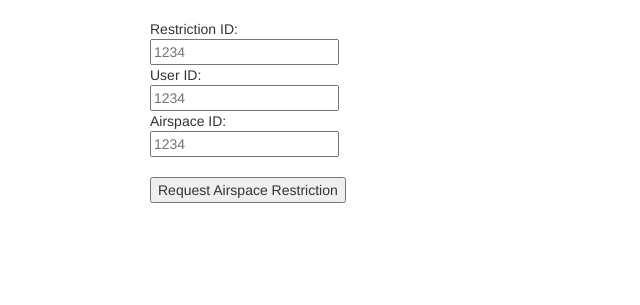
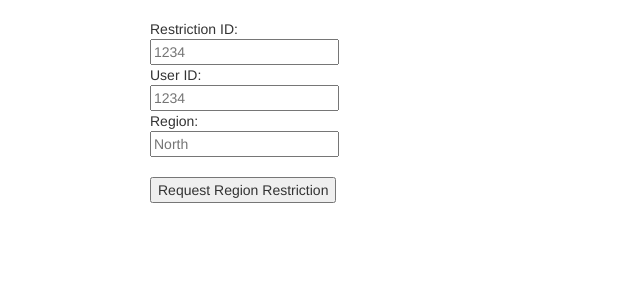
Before and after one commit to sgacevedo/asdi-feed-analyzer, a PHP site: page /addRestriction.php in a window 1280 px wide. Shown: the part 360-665 px from the top of the page, without its empty margins (0-640 px from the left). Run offline with PHP 8.4, Linux system fonts and the light colour scheme; some libraries are stand-ins or nearby versions.

Commit message:
changed to region restiction

```diff
--- a/addRestriction.php
+++ b/addRestriction.php
@@ -17,9 +17,8 @@
 	  		// database connection error
 	  		return;
 	  	}
-//	  	$request = new Request ( 'INSERT INTO', $Air );
-// 		Having command constructor trouble
-//	  	$request->transformCommand();
+
+	  	if(isset($_POST['AirRestriction'])){
 
 	  	  //insert into Airline Restrictions
 	  	  $command="INSERT INTO se_Airline_Restrictions (restriction_id, user_id, airline_name, status) "
@@ -38,12 +37,14 @@
 		  }else{
 			echo "FAILED, error: " . mysql_error();
 		  }
-		  //insert into Airspace Restrictions
-		  $command2="INSERT INTO se_Airspace Restrictions (restriction_id, user_id, airline_name, status) "
+	  	}
+	  	else if(isset ($_POST['RegRestriction'])){
+		  //insert into Region Restrictions
+		  $command2="INSERT INTO se_Region_Restrictions (restriction_id, user_id, region, status) "
 		  		." VALUES ('AAAA,'BBBB','CCCC', 'PENDING')";
 		  $command2 = str_replace('AAAA',$_POST['restriction_id'],$command);
 		  $command2 = str_replace('BBBB',$_POST['user_id'],$command);
-		  $command2 = str_replace('CCCC',$_POST['airline_name'],$command);
+		  $command2 = str_replace('CCCC',$_POST['region'],$command);
 
 		  echo "COMMAND:<br>" . $command2 . "<br><br>";
 		  $result2 = mysql_query($command2, $dbMan);
@@ -53,10 +54,9 @@
 		  }else{
 		  	echo "FAILED, error: " . mysql_error();
 		  }
+	  	}
 		  mysql_close($dbMan);
 		}
-
-
 	?>
 	  <form action='addRestriction.php' method='POST'>
 	  	<br>Restriction ID:
@@ -65,7 +65,7 @@
 	    <br><input type='text' name='user_id' placeholder='1234' />
 		<br>Airline Name:
 		<br><input type='text' name='airline_name' placeholder='Airline Name'/>
-	  	<br><br><input type='submit' value= 'Request Airline Restriction'/>
+	  	<br><br><input type='submit' name= "AirRestriction" value= 'Request Airline Restriction'/>
 	  </form>
 
 	   <form action='addRestriction.php' method='POST'>
@@ -73,9 +73,9 @@
 	  	<br><input type='text' name='restriction_id' placeholder= '1234'/>
 	    <br>User ID:
 	    <br><input type='text' name='user_id' placeholder='1234' />
-		<br>Airspace ID:
-		<br><input type='text' name='airspace_id' placeholder='1234'/>
-	  	<br><br><input type='submit' value ='Request Airspace Restriction'/>
+		<br>Region:
+		<br><input type='text' name='airspace_id' placeholder='North'/>
+	  	<br><br><input type='submit' name='RegRestriction' value ='Request Region Restriction'/>
 	  </form>
 
 	</div>
```
